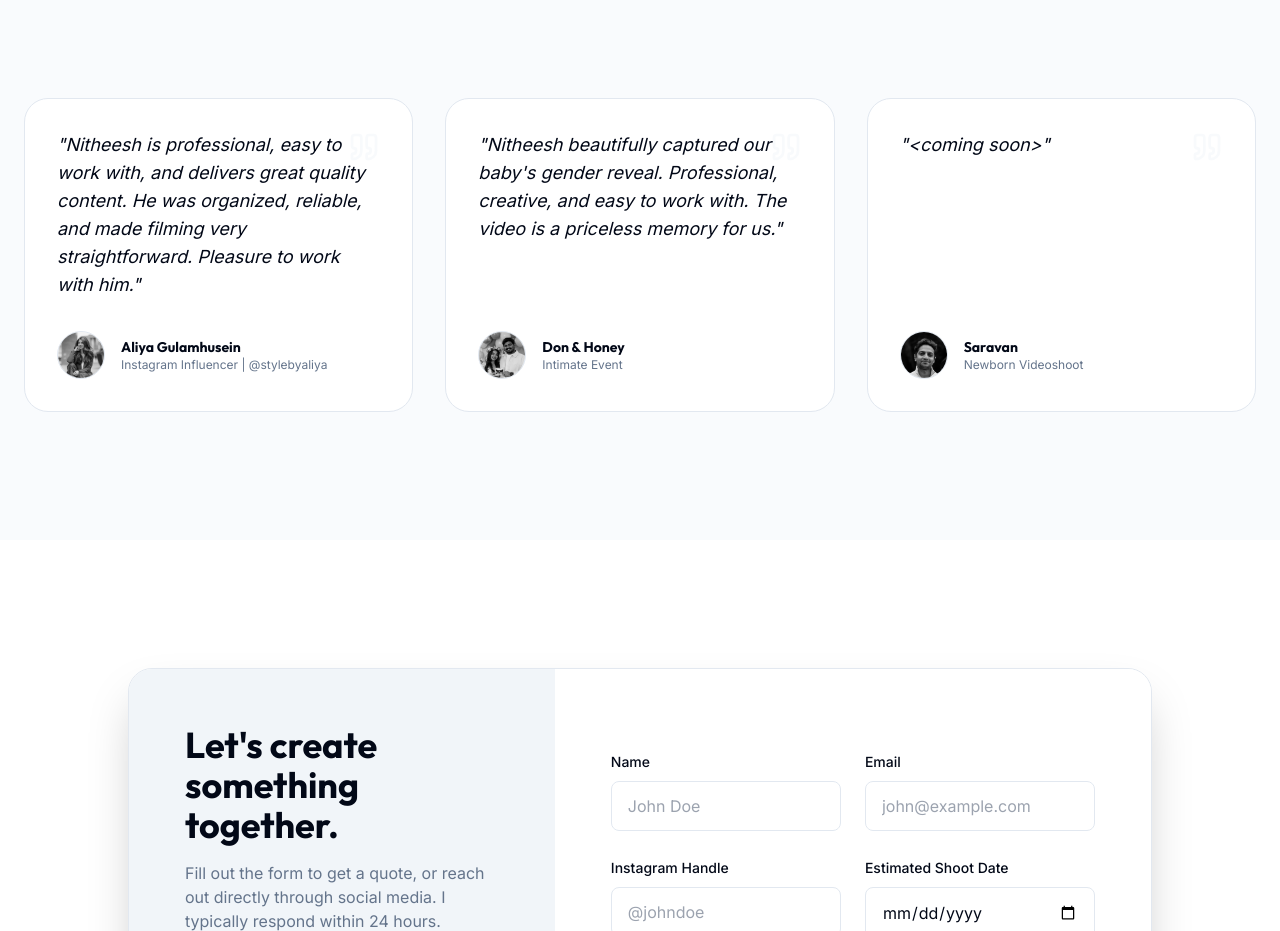
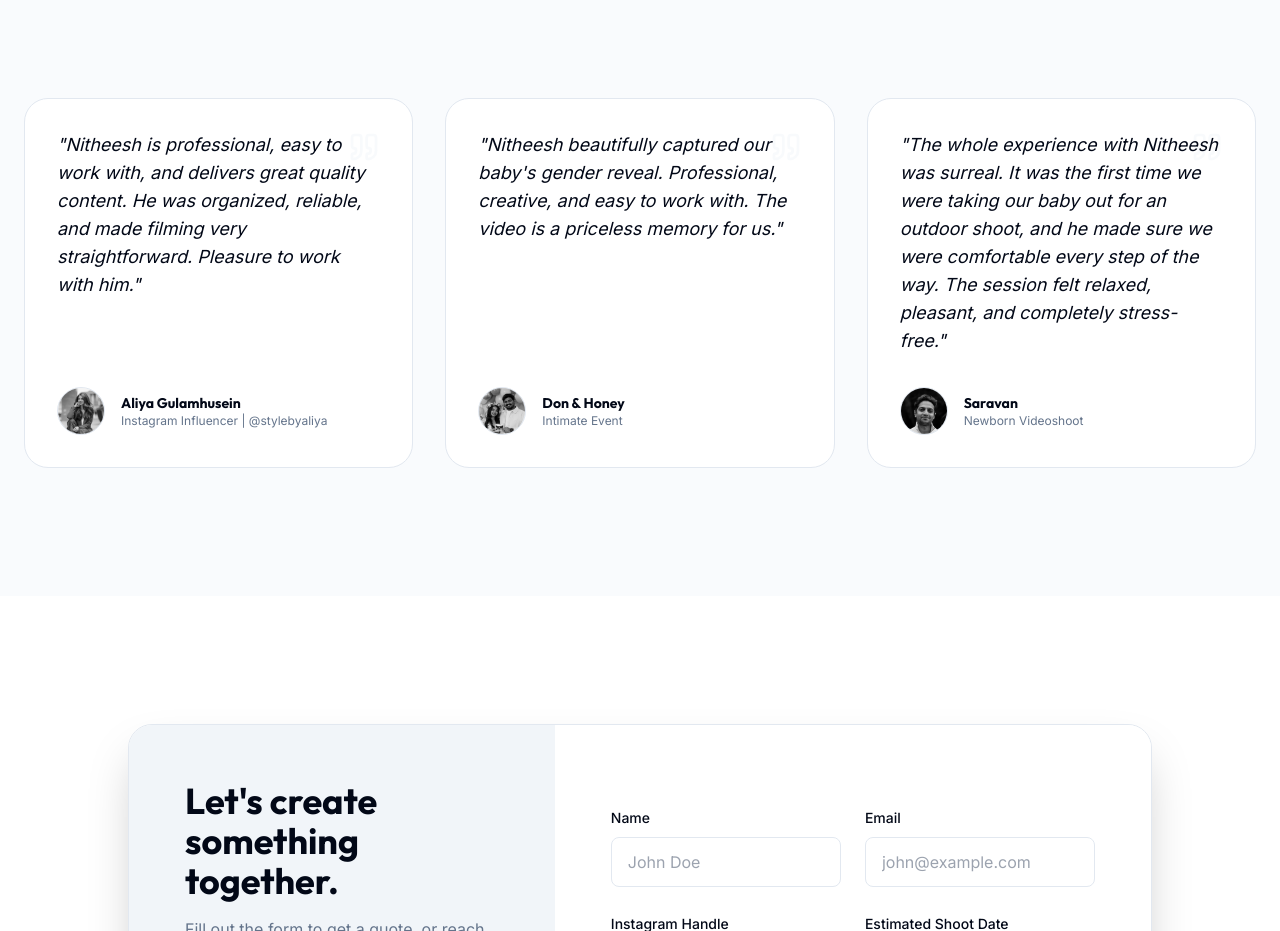
Before and after one commit to iamntg/ntg-portfolio, a React (Vite) app: page / in a window 1280 px wide. Shown: the part 10062-10993 px from the top of the page. Built offline with nearby package versions, Linux system fonts and the light colour scheme; no server answers.

Commit message:
testimonial added

```diff
--- a/src/data/index.ts
+++ b/src/data/index.ts
@@ -116,7 +116,7 @@ export const testimonials = [
         id: "3",
         name: "Saravan",
         role: "Newborn Videoshoot",
-        content: "<coming soon>",
+        content: "The whole experience with Nitheesh was surreal. It was the first time we were taking our baby out for an outdoor shoot, and he made sure we were comfortable every step of the way. The session felt relaxed, pleasant, and completely stress-free.",
         avatar: saravanClientImg,
     },
 ];
```
Also changed, not shown: public/n.svg.
